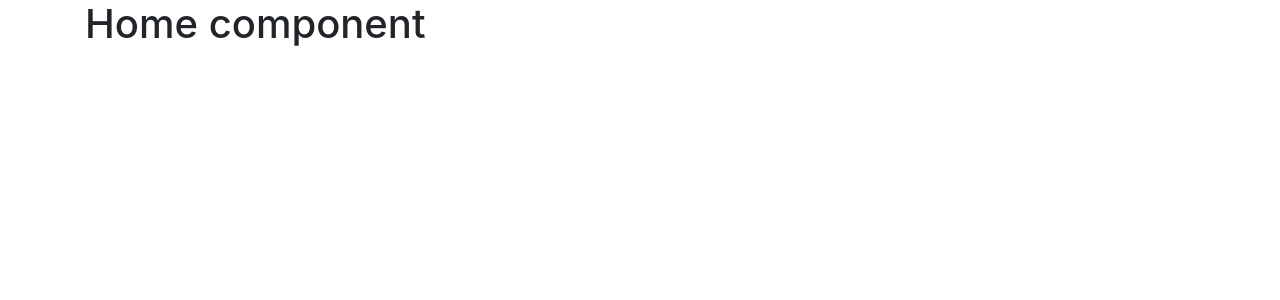
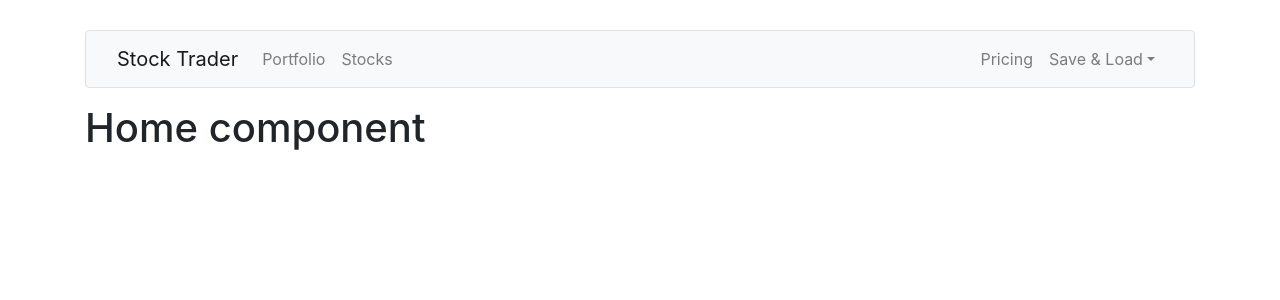
Before and after one commit to shubhambattoo/vue-stock-trader, a Vue app: page /stocks in a window 1280 px wide. Shown: the top 300 px of the page. Built offline with nearby package versions, Linux system fonts and the light colour scheme.

Commit message:
added navbar

```diff
--- a/src/App.vue
+++ b/src/App.vue
@@ -1,8 +1,23 @@
 <template>
   <div class="container">
+    <Header />
     <router-view></router-view>
   </div>
 </template>
 
+<script>
+import Header from "@/components/Header.vue";
+
+export default {
+  name: "app",
+  components: {
+    Header
+  }
+};
+</script>
+
 <style>
+body {
+  padding: 30px;
+}
 </style>
--- a/src/components/Header.vue
+++ b/src/components/Header.vue
@@ -1,15 +1,48 @@
 <template>
-  <header>
-    The header component
+  <header class="mb-3">
+    <nav class="navbar navbar-expand-lg rounded border navbar-light bg-light">
+      <div class="container">
+        <router-link to="/" class="navbar-brand">Stock Trader</router-link>
+
+        <ul class="navbar-nav mr-auto">
+          <router-link active-class="active" to="/portfolio" tag="li">
+            <a class="nav-link">Portfolio</a>
+          </router-link>
+          <router-link active-class="active" to="/stocks" tag="li">
+            <a class="nav-link">Stocks</a>
+          </router-link>
+        </ul>
+
+        <ul class="navbar-nav ml-auto">
+          <li class="nav-item">
+            <a class="nav-link" href="#">Pricing</a>
+          </li>
+          <li class="nav-item dropdown">
+            <a
+              class="nav-link dropdown-toggle"
+              href="#"
+              id="navbarDropdownMenuLink"
+              role="button"
+              data-toggle="dropdown"
+              aria-haspopup="true"
+              aria-expanded="false"
+            >Save & Load</a>
+            <div class="dropdown-menu" aria-labelledby="navbarDropdownMenuLink">
+              <a class="dropdown-item" href="#">Save</a>
+              <a class="dropdown-item" href="#">Load</a>
+            </div>
+          </li>
+        </ul>
+      </div>
+    </nav>
   </header>
 </template>
 
 <script>
 export default {
-
-}
+  name: "app-header"
+};
 </script>
 
 <style>
-
 </style>
```
